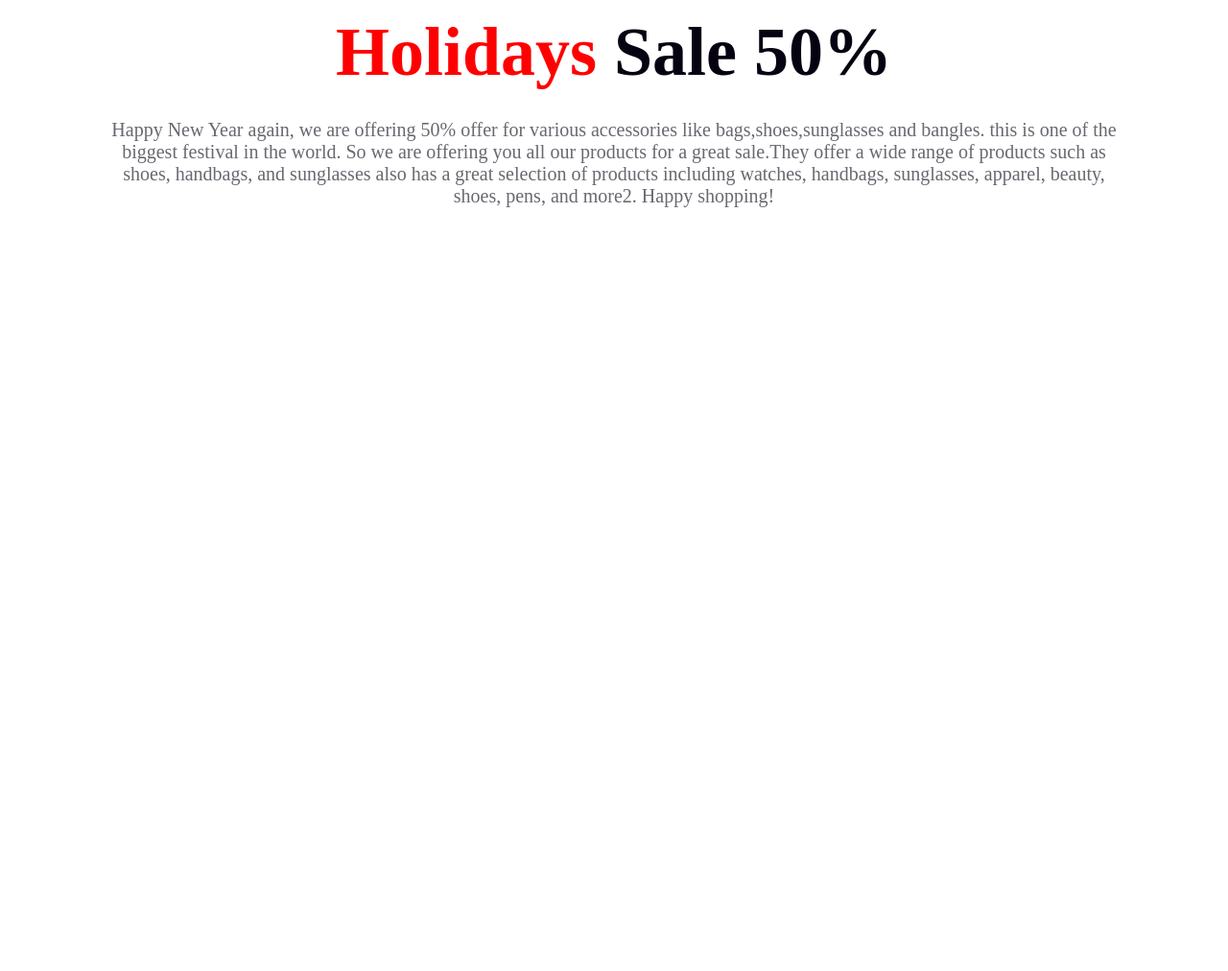
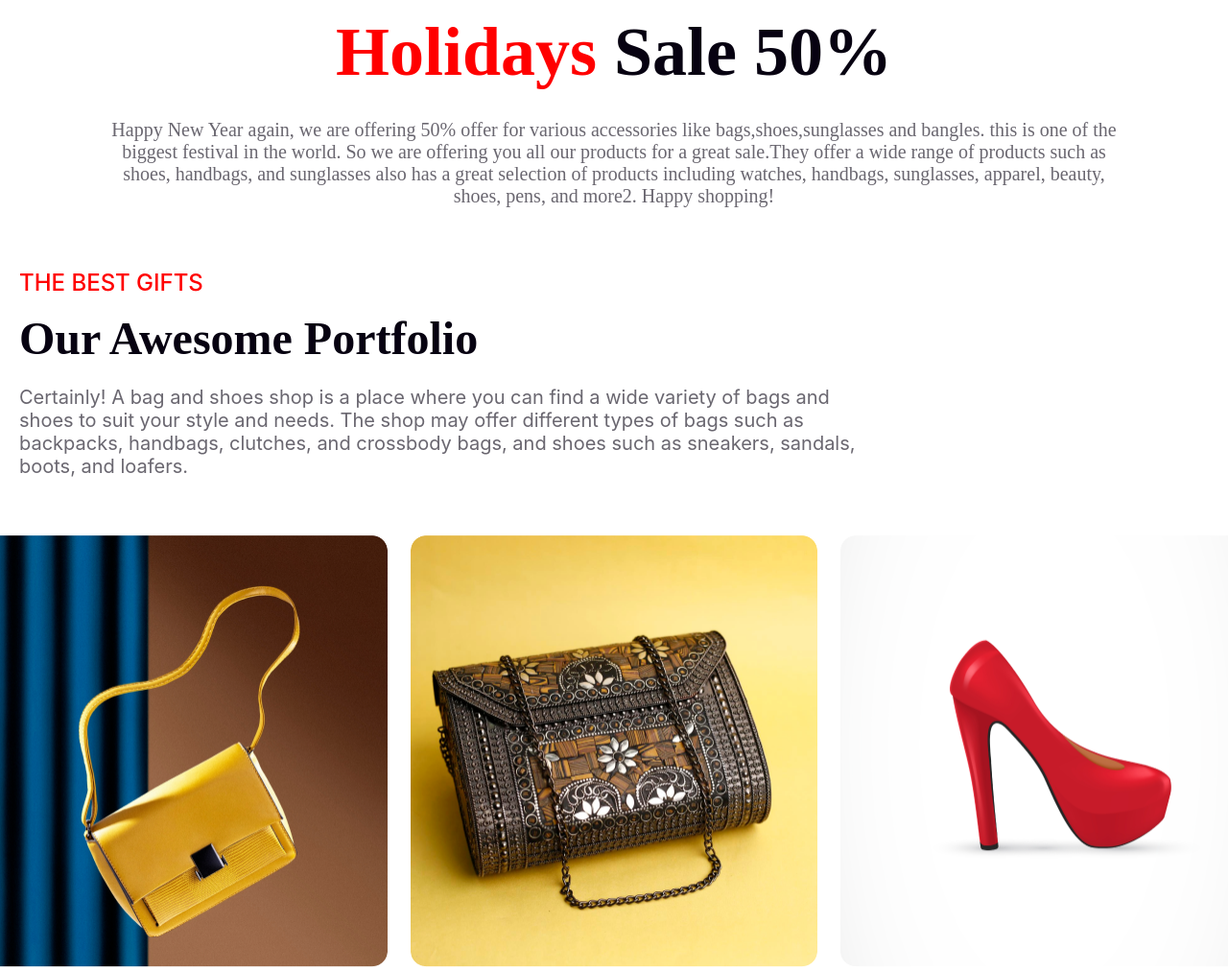
Before and after one commit to Meherab003/Assignment1-programminghero, a plain HTML site: page index.html in a window 1280 px wide. Shown: the part 2912-3924 px from the top of the page at 96% size. Before the commit the page ends 3200 px from the top, so only its background shows below. Drawn offline with Linux system fonts and the light colour scheme.

Commit message:
Section6 Added

```diff
--- a/css/style.css
+++ b/css/style.css
@@ -159,20 +159,22 @@ body {
     font-size: 20px;
     font-weight: 700;
 }
+
 /* Section 4 */
-.section4{
+.section4 {
     display: flex;
     flex-direction: column;
     justify-content: center;
     align-items: center;
 }
+
 .section4-desc1 {
     color: #070211;
     font-family: 'Inter';
     font-size: 24px;
     font-weight: 500;
     text-align: center;
-    margin-bottom:0;
+    margin-bottom: 0;
 }
 
 .section4-title {
@@ -180,8 +182,8 @@ body {
     font-size: 72px;
     font-weight: 900;
     text-align: center;
-    margin-top:16px;
-    margin-bottom:28px;
+    margin-top: 16px;
+    margin-bottom: 28px;
 }
 
 .text4-red {
@@ -196,6 +198,59 @@ body {
     font-size: 20px;
     font-weight: 500;
     width: 1068px;
-    margin-top:0;
-    margin-bottom:64px;
+    margin-top: 0;
+    margin-bottom: 64px;
 }
+
+/* Section 6 */
+.section6 {
+    margin:0 auto;
+    display: flex;
+    flex-direction: column;
+    justify-content: center;
+    align-items: center;
+}
+
+.section6-text {
+    padding-left: 12px;
+    align-self: flex-start;
+}
+
+.section6-greet {
+    color: #F00;
+    font-family: 'Inter';
+    font-size: 24px;
+    font-weight: 500;
+    margin: 0px auto 16px auto;
+}
+
+.section6-title {
+    color: #070211;
+    font-size: 48px;
+    font-weight: 900;
+    margin: 0px auto 22px auto;
+}
+
+.section6-desc {
+    color: rgba(7, 2, 17, 0.60);
+    font-family: 'Inter';
+    font-size: 20px;
+    font-weight: 400;
+    width: 896px;
+    margin-bottom: 48px;
+}
+
+.s6-image-row1 {
+    display: flex;
+}
+
+.s6-image-row2 {
+    display: flex;
+}
+
+.sinister-six {
+    width: 424px;
+    height: 450px;
+    border-radius: 16px;
+    margin: 12px;
+}
--- a/index.html
+++ b/index.html
@@ -1,5 +1,6 @@
 <!DOCTYPE html>
 <html lang="en">
+
 <head>
     <meta charset="UTF-8">
     <meta name="viewport" content="width=device-width, initial-scale=1.0">
@@ -7,6 +8,7 @@
     <link rel="shortcut icon" href="resources/Group 96.png" type="image/x-icon">
     <link rel="stylesheet" href="css/style.css">
 </head>
+
 <body>
     <!-- Banner Part -->
     <header class="header">
@@ -26,31 +28,59 @@
         </section1>
         <!-- Section 2 -->
         <section2 class="section2">
-                <div class="section2-content">
-                    <h1 class="section2-title">Welcome to <br>midnight party</h1>
-                    <p class="section2-desc">The night is young, and so are we. Let’s dance under the stars, sip on cocktails, and make memories that will last a lifetime. Join us at midnight!</p>
-                    <button class="section2-btn">Join Now</button>
-                </div>
-                <img class="section2-pic" src="resources/Group 70.png" alt="">
+            <div class="section2-content">
+                <h1 class="section2-title">Welcome to <br>midnight party</h1>
+                <p class="section2-desc">The night is young, and so are we. Let’s dance under the stars, sip on
+                    cocktails, and make memories that will last a lifetime. Join us at midnight!</p>
+                <button class="section2-btn">Join Now</button>
+            </div>
+            <img class="section2-pic" src="resources/Group 70.png" alt="">
         </section2>
         <!-- Section 3 -->
         <section3 class="section3">
             <p class="section3-text">
                 <span class="text_red">Place:</span> New Park Hotel <br>
                 <span class="text_red">Date:</span> 31 December Night 2023 <br>
-                <span class="text_red">Time:</span> Evening 7.30 pm to 12.30 am</p>
+                <span class="text_red">Time:</span> Evening 7.30 pm to 12.30 am
+            </p>
             <button class="section3-btn">JOIN NOW</button>
         </section3>
         <!-- Section 4 -->
         <section4 class="section4">
             <p class="section4-desc1">WHAT IS FUNCTIONAL</p>
             <h1 class="section4-title"><span class="text4-red">Holidays</span> Sale 50%</h1>
-            <p class="section4-desc2">Happy New Year again, we are offering 50% offer for various accessories like bags,shoes,sunglasses and bangles. this is one of the biggest festival in the world. So we are offering you all our products for a great sale.They offer a wide range of products such as shoes, handbags, and sunglasses also has a great selection of products including watches, handbags, sunglasses, apparel, beauty, shoes, pens, and more2. Happy shopping!</p>
+            <p class="section4-desc2">Happy New Year again, we are offering 50% offer for various accessories like
+                bags,shoes,sunglasses and bangles. this is one of the biggest festival in the world. So we are offering
+                you all our products for a great sale.They offer a wide range of products such as shoes, handbags, and
+                sunglasses also has a great selection of products including watches, handbags, sunglasses, apparel,
+                beauty, shoes, pens, and more2. Happy shopping!</p>
         </section4>
+        <!-- Section 6 -->
+        <section6 class="section6">
+            <div class="section6-text">
+                <p class="section6-greet">THE BEST GIFTS</p>
+                <h2 class="section6-title">Our Awesome Portfolio</h2>
+                <p class="section6-desc">Certainly! A bag and shoes shop is a place where you can find a wide variety of
+                    bags and shoes to suit your style and needs. The shop may offer different types of bags such as
+                    backpacks, handbags, clutches, and crossbody bags, and shoes such as sneakers, sandals, boots, and
+                    loafers.</p>
+            </div>
+            <div class="s6-image-row1">
+                <img src="resources/Rectangle 3.png" alt="" class="sinister-six">
+                <img src="resources/Rectangle 4.png" alt="" class="sinister-six">
+                <img src="resources/Rectangle 5.png" alt="" class="sinister-six">
+            </div>
+            <div class="s6-image-row2">
+                <img src="resources/Rectangle 6.png" alt="" class="sinister-six">
+                <img src="resources/Rectangle 7.png" alt="" class="sinister-six">
+                <img src="resources/Rectangle 8.png" alt="" class="sinister-six">
+            </div>
+        </section6>
     </main>
     <footer>
 
     </footer>
 
 </body>
+
 </html>
```
